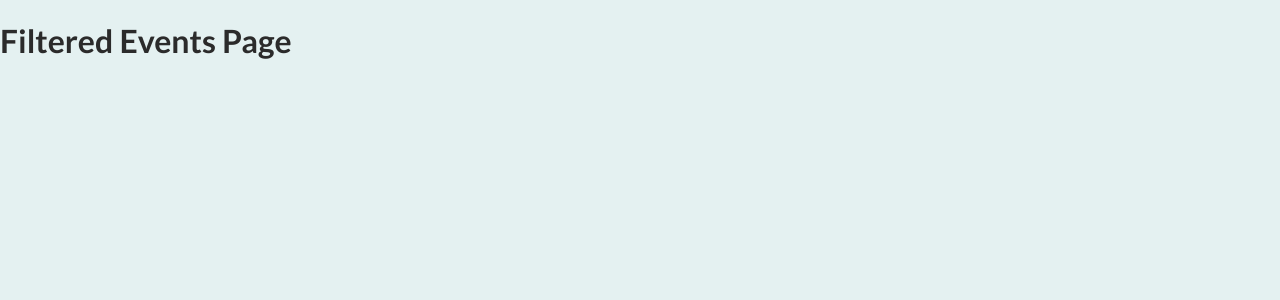
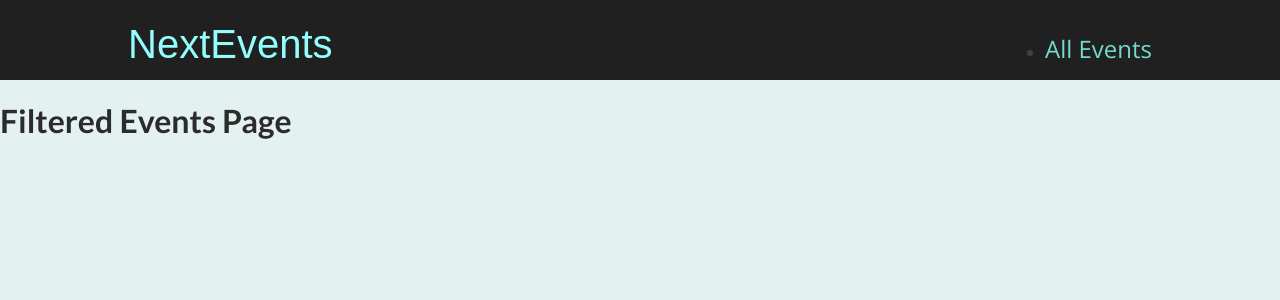
Before and after one commit to SnezhanaKorsak/next-event-calendar, a Next.js app: page /events/1 in a window 1280 px wide. Shown: the top 300 px of the page. Built offline with nearby package versions, Linux system fonts and the light colour scheme.

Commit message:
Add Header

```diff
--- /dev/null
+++ b/components/layout/layout.js
@@ -0,0 +1,13 @@
+import { Fragment } from "react";
+import MainHeader from "@/components/layout/mainHeader";
+
+export default function Layout(props) {
+  return (
+    <Fragment>
+      <MainHeader/>
+      <main>
+        {props.children}
+      </main>
+    </Fragment>
+  );
+}
--- /dev/null
+++ b/components/layout/mainHeader.js
@@ -0,0 +1,20 @@
+import Link from "next/link";
+
+import styles from "./mainHeader.module.css"
+
+export default function MainHeader() {
+  return (
+    <header className={styles.header}>
+      <div className={styles.logo}>
+        <Link href='/'>NextEvents</Link>
+      </div>
+      <nav className={styles.navigation}>
+        <ul>
+          <li>
+            <Link href='/events'>All Events</Link>
+          </li>
+        </ul>
+      </nav>
+    </header>
+  );
+}
--- /dev/null
+++ b/components/layout/mainHeader.module.css
@@ -0,0 +1,40 @@
+.header {
+    width: 100%;
+    display: flex;
+    justify-content: space-between;
+    align-items: baseline;
+    padding: 1rem 10%;
+    height: 5rem;
+    background-color: #202020;
+}
+
+.logo {
+    font-size: 1.5rem;
+    font-family: 'Fira', sans-serif;
+    height: 100%;
+    display: flex;
+    justify-content: center;
+    align-items: center;
+    color: #94fdfd;
+}
+
+.logo a {
+    text-decoration: none;
+    color: #94fdfd;
+}
+
+.navigation a {
+    text-decoration: none;
+    color: #74dacc;
+    font-size: 1rem;
+}
+
+@media (min-width: 768px) {
+    .logo {
+        font-size: 2.5rem;
+    }
+
+    .navigation a {
+        font-size: 1.5rem;
+    }
+}
--- a/pages/_app.js
+++ b/pages/_app.js
@@ -1,5 +1,6 @@
 import '@/styles/globals.css'
+import Layout from "@/components/layout/layout";
 
 export default function App({ Component, pageProps }) {
-  return <Component {...pageProps} />
+  return <Layout><Component {...pageProps} /></Layout>
 }
--- a/pages/index.js
+++ b/pages/index.js
@@ -1,6 +1,5 @@
 import { getFeaturedEvents } from "@/dynamicData";
 import EventList from "@/components/events/eventList";
-
 
 export default function StartingPage () {
   const featuredEvents = getFeaturedEvents();
```
